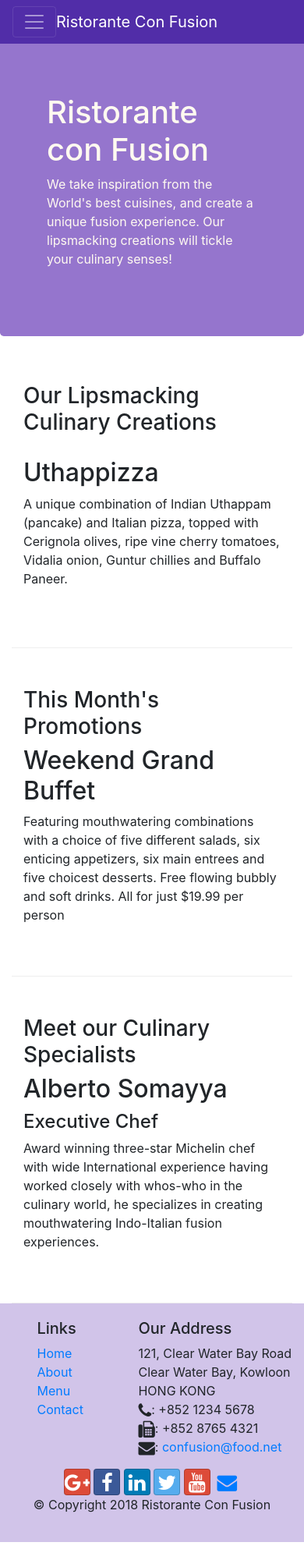
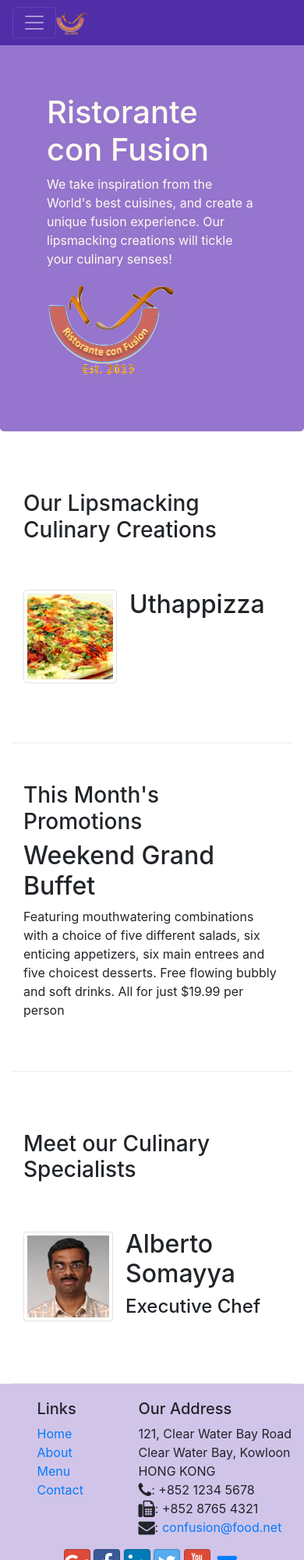
Before and after one commit to StefaniHajdini/conFusion, a website: page index.html in a window 390 px wide. Shown: the top 2000 px of the page at 78% size. Before the commit the page ends 1977 px from the top, so only its background shows below. Drawn offline with nearby package versions, Linux system fonts and the light colour scheme.

Commit message:
Images and Media

```diff
--- a/index.html
+++ b/index.html
@@ -20,7 +20,7 @@
                 <span class="navbar-toggler-icon"></span>
 
             </button>
-            <a class="navbar-brand mr-auto" href="#">Ristorante Con Fusion</a>
+            <a class="navbar-brand mr-auto" href="#"><img src="img/logo.png" height="30" width="41"></a>
             <div class="collapse navbar-collapse" id="Navbar">
                 <ul class="navbar-nav mr-auto">
                     <li class="nav-item active"><a class="nav-link" href="#"><span class="fa fa-home fa-lg"></span> Home </a></li>
@@ -39,7 +39,8 @@
                     <h1>Ristorante con Fusion</h1>
                     <p>We take inspiration from the World's best cuisines, and create a unique fusion experience. Our lipsmacking creations will tickle your culinary senses!</p>
                 </div>
-                <div class="col-12 col-sm">
+                <div class="col-12 col-sm align-self-center">
+                    <img src="img/logo.png" class="img-fluid">
                 </div>
             </div>
         </div>
@@ -51,8 +52,13 @@
                 <h3>Our Lipsmacking Culinary Creations</h3>
             </div>
             <div class="col col-sm order-sm-first col-md">
-                <h2>Uthappizza</h2>
-                <p>A unique combination of Indian Uthappam (pancake) and Italian pizza, topped with Cerignola olives, ripe vine cherry tomatoes, Vidalia onion, Guntur chillies and Buffalo Paneer.</p>
+                <div class="media">
+                    <img class="d-flex mr-3 img-thumbnail align-self-center" src="img/uthappizza.png" alt="uthappizza">
+                    <div class="media-body">
+                        <h2 class="mt-0"> Uthappizza </h2>
+                        <p class="d-none d-sm-block"> A unique combination of Indian Uthappam (pancake) and Italian pizza, topped with Cerignola olives, ripe vine cherry tomatoes, Vidalia onion, Guntur chillies and Buffalo Paneer.</p>
+                    </div>
+                </div>
             </div>
         </div>
 
@@ -72,9 +78,20 @@
                 <h3>Meet our Culinary Specialists</h3>
             </div>
             <div class="col col-sm order-sm-first col-md">
-                <h2>Alberto Somayya</h2>
-                <h4>Executive Chef</h4>
-                <p>Award winning three-star Michelin chef with wide International experience having worked closely with whos-who in the culinary world, he specializes in creating mouthwatering Indo-Italian fusion experiences. </p>
+                <div class="media">
+                    <img class="d-flex mr-3 img-thumbnail align-self-center"
+                         src="img/alberto.png" alt="Alberto Somayya">
+                    <div class="media-body">
+                        <h2 class="mt-0">Alberto Somayya</h2>
+                        <h4>Executive Chef</h4>
+                        <p class="d-none d-sm-block">
+                            Award winning three-star Michelin chef with wide
+                            International experience having worked closely with
+                            whos-who in the culinary world, he specializes in
+                            creating mouthwatering Indo-Italian fusion experiences.
+                        </p>
+                    </div>
+                </div>
             </div>
         </div>
     </div>
```
Also changed, not shown: aboutus.html (+3 -2 lines), contactus.html (+3 -2 lines), img/alberto.png (added), img/buffet.png (added), img/logo.png (added), img/uthappizza.png (added), 4 other files.
